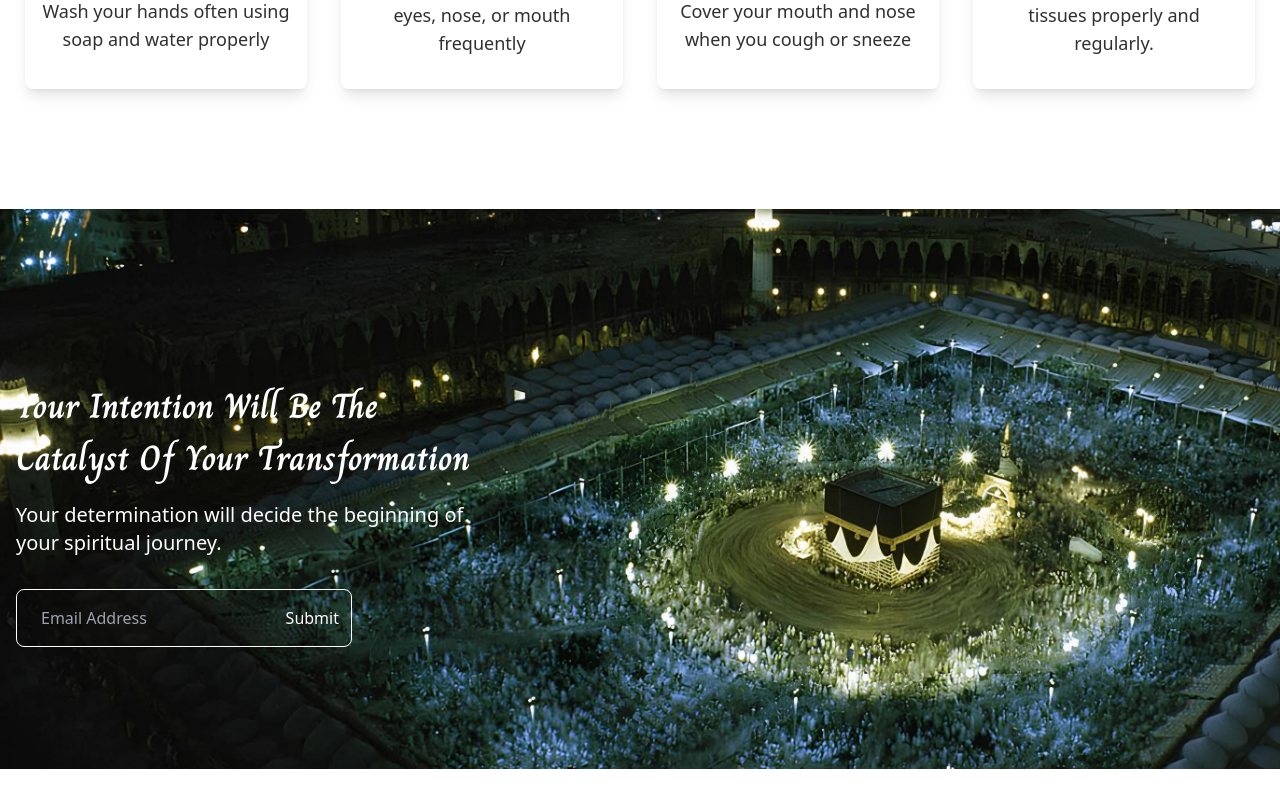
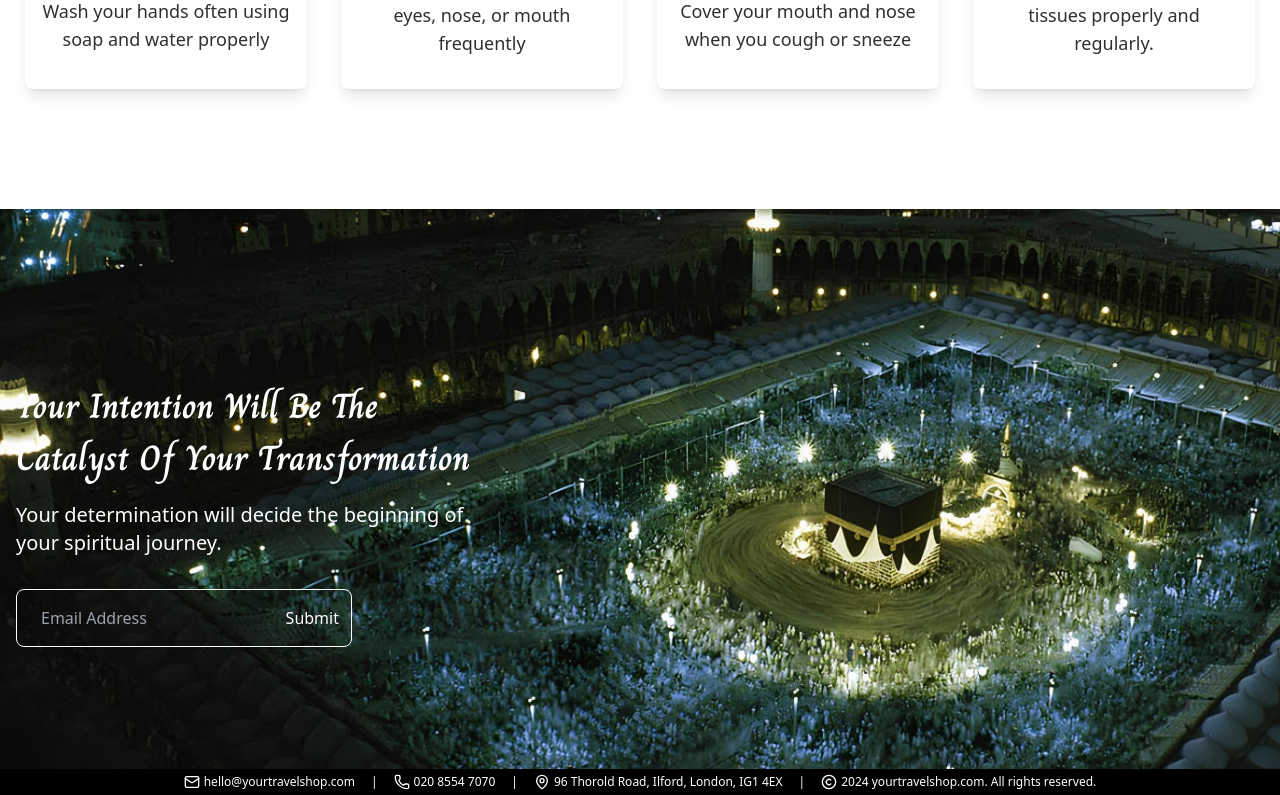
Before and after one commit to 0amirk/yts, a Next.js app: page / in a window 1280 px wide. Shown: the part 3178-3973 px from the top of the page. Before the commit the page ends 3947 px from the top, so only its background shows below. Built offline with nearby package versions, Linux system fonts and the light colour scheme.

Commit message:
Added footer

```diff
--- /dev/null
+++ b/app/Footer.jsx
@@ -0,0 +1,34 @@
+import { Copyright, Mail, MapPin, Phone } from "lucide-react";
+
+const Footer = () => {
+  return (
+    <main>
+      <div className="flex items-center justify-center gap-4 py-1 text-[12px] text-white bg-black">
+        <a
+          href="mailto:hello@yourtravelshop.com"
+          className="flex items-center gap-1"
+        >
+          <Mail className="w-4 h-4" />
+          hello@yourtravelshop.com
+        </a>
+        <p>|</p>
+        <a href="tel:02085547070" className="flex items-center gap-1">
+          <Phone className="w-4 h-4" />
+          020 8554 7070
+        </a>
+        <p>|</p>
+        <p className="flex items-center gap-1">
+          <MapPin className="w-4 h-4" />
+          96 Thorold Road, Ilford, London, IG1 4EX
+        </p>
+        <p>|</p>
+
+        <p className="flex items-center gap-1">
+          <Copyright className="w-4 h-4" />
+          {new Date().getFullYear()} yourtravelshop.com. All rights reserved.
+        </p>
+      </div>
+    </main>
+  );
+};
+export default Footer;
--- a/app/page.js
+++ b/app/page.js
@@ -6,6 +6,7 @@ import Journey from "./Journey";
 import ChooseUs from "./ChooseUs";
 import Precautions from "./Precautions";
 import Catalyst from "./Catalyst";
+import Footer from "./Footer";
 export default function Home() {
   return (
     <div className="">
@@ -16,6 +17,7 @@ export default function Home() {
       <ChooseUs />
       <Precautions />
       <Catalyst />
+      <Footer />
     </div>
   );
 }
```
